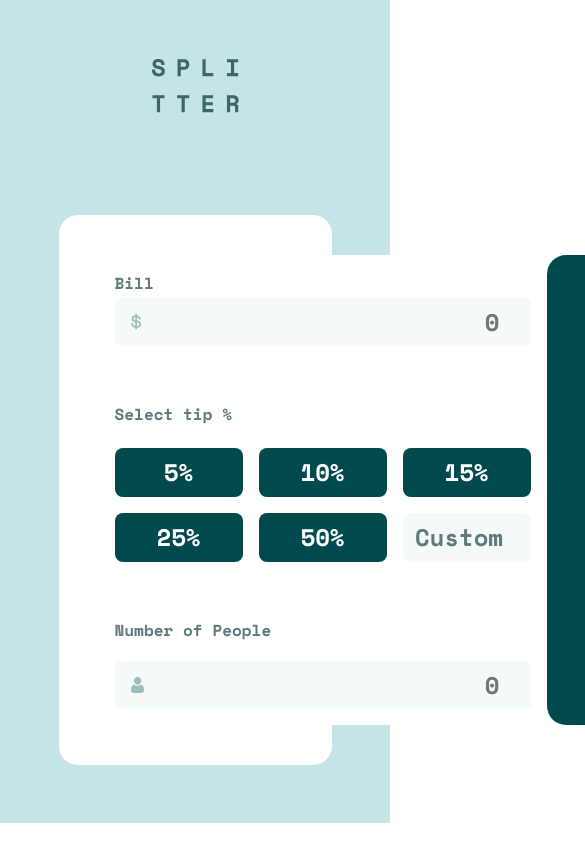
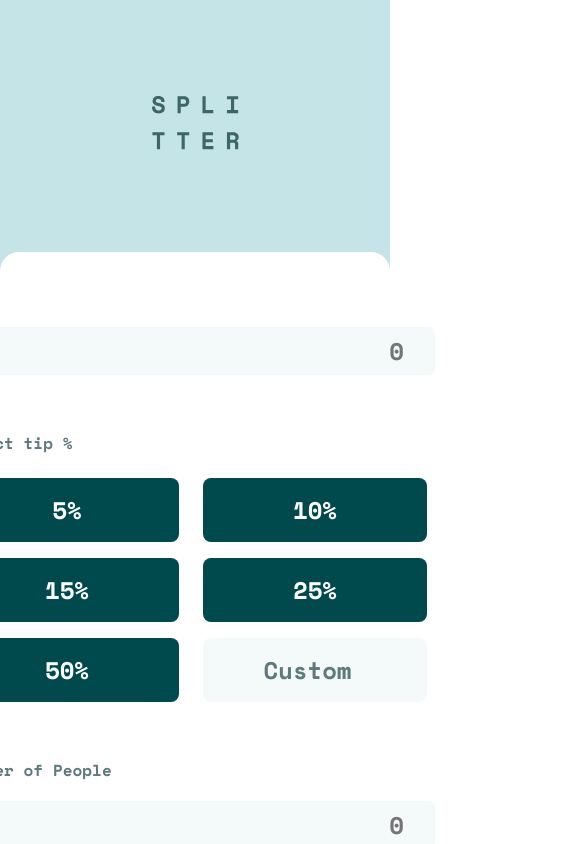
Before and after one commit to Leandro-pixel/Tip-Calculator, a React (Vite) app: page / in a window 390 px wide. Shown: the top 844 px of the page, 585 px wide, since content can reach past the window. Built offline with nearby package versions, Linux system fonts and the light colour scheme.

Commit message:
style(media query): styling for 375px width screens
adding all the style for smaller screens

```diff
--- a/src/components/calculator.jsx
+++ b/src/components/calculator.jsx
@@ -67,10 +67,10 @@ const Calculator = () => {
 
           if(numPeople > 0 && numBill > 0) {
             resultTotal = numBill / numPeople
-            setResultTotal(resultTotal);
+            setResultTotal(resultTotal.toFixed(2));
             if(numPercent > 0) {
               resultTip = resultTotal * numPercent / 100
-              setResultTip(resultTip);
+              setResultTip(resultTip.toFixed(2));
             }
           }
 
--- a/src/styles/app.sass
+++ b/src/styles/app.sass
@@ -1,4 +1,5 @@
 @use './variable'
+@use './mixins'
 
 
 *
@@ -16,9 +17,14 @@
     text-align: center
     background: variable.$Lightgrayish-cyan
     padding: 15%
+    @include mixins.xs
+        padding: 0
+
 
     img
         margin-bottom: 6rem
+        @include mixins.xs
+            margin-top: 6rem
 
 main
     display: flex
@@ -27,3 +33,11 @@ main
     border-radius: 1.2rem
     justify-content: space-between
     width: auto
+    @include mixins.xs
+        display: flex
+        flex-direction: column
+        align-items: center
+        gap: 3rem
+        padding: 3rem 0
+        border-bottom-left-radius: 0
+        border-bottom-right-radius: 0
--- a/src/styles/components/calculator.sass
+++ b/src/styles/components/calculator.sass
@@ -9,6 +9,8 @@
     background: variable.$White
     width: 30rem
     padding: 1rem
+    @include mixins.xs
+        padding: 0
 
     #inputBill
         background-image: url("../../images/icon-dollar.svg")
@@ -36,6 +38,8 @@
         height: 3rem
         width: 26rem
         border-radius: .4rem
+        @include mixins.xs
+            width: 30rem
 
 
     label
@@ -55,13 +59,22 @@
             grid-template-rows: 1fr 1fr
             gap: 1rem
             margin-bottom: 2.5rem
+            @include mixins.xs
+                width: 30rem
+                grid-template-columns: 1fr 1fr
 
             .btn
                 @include mixins.tip-btn
+                @include mixins.xs
+                    width: 14rem
+                    height: 4rem
 
             .clicked
                 @include mixins.tip-btn
                 background: variable.$Strong-cyan
+                @include mixins.xs
+                    width: 14rem
+                    height: 4rem
 
             #customTip
                 padding: .4rem
@@ -79,6 +92,9 @@
                     color: variable.$Darkgrayish-cyan
                 &:focus
                     outline: 2px solid variable.$Strong-cyan
+                @include mixins.xs
+                        width: 14rem
+                        height: 4rem
 
     .numberPeople
         display: flex
--- a/src/styles/components/display.sass
+++ b/src/styles/components/display.sass
@@ -1,4 +1,5 @@
 @use '../variable'
+@use '../mixins'
 
 #tipWrapper
     background: variable.$Verydark-cyan
@@ -8,6 +9,8 @@
     flex-direction: column
     width: 30rem
     gap: 1.5rem
+
+
 
     #resetBtn
         margin-top: 5rem
@@ -43,3 +46,5 @@
         #total
             color: variable.$Strong-cyan
             font-size: 4rem
+            max-width: 14.5rem
+            overflow: auto
--- a/src/styles/mixins.sass
+++ b/src/styles/mixins.sass
@@ -15,3 +15,31 @@
         background: variable.$Strong-cyan
     &:focus
         background: variable.$Strong-cyan
+
+@mixin xs
+    @media (min-width: 0px) and (max-width: 639px)
+        @content
+
+
+
+@mixin sm
+    @media (max-width: 640px)
+        @content
+
+
+
+@mixin md
+    @media (max-width: 768px)
+        @content
+
+
+
+@mixin lg
+    @media (max-width: 1024px)
+        @content
+
+
+
+@mixin xl
+    @media (max-width: 1280px)
+        @content
```
